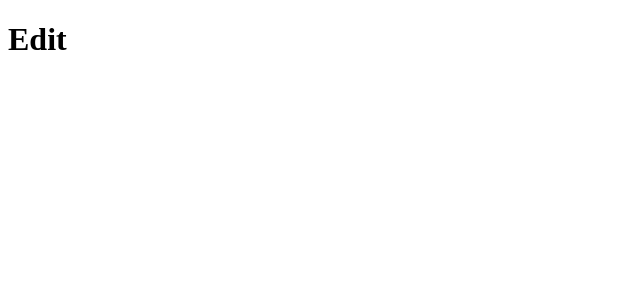
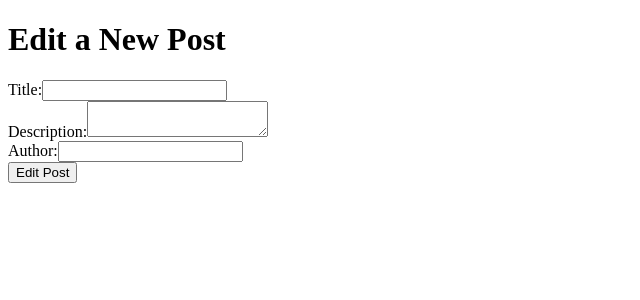
Before and after one commit to StarchyPepper29/StarchyConnection, a React (Vite) app in the folder StarchyConnection/: page /blog/1/edit in a window 1280 px wide. Shown: the top 300 px of the page, without its empty margins (0-640 px from the left). Built offline with nearby package versions, Linux system fonts and the light colour scheme; no server answers; the HTML template or start-up script is replaced by a standard one.

Commit message:
Implemented Edit Post

```diff
--- a/StarchyConnection/src/pages/edit.jsx
+++ b/StarchyConnection/src/pages/edit.jsx
@@ -1,13 +1,85 @@
 import React from 'react'
-import { useParams } from 'react-router-dom'
-const edit = () => {
+import { useState, useEffect } from 'react';
+import { useParams } from 'react-router-dom';
+import axios from 'axios';
+import { useNavigate } from "react-router-dom";
 
+const Edit = () => {
+  const { id } = useParams();
+  const navigate = useNavigate();
+  const [title, setTitle] = useState('');
+  const [description, setDescription] = useState('');
+  const [author, setAuthor] = useState('');
+
+  useEffect(() => {
+    axios.get(`http://localhost:3000/blogs/${id}`)
+        .then((response) => {
+            setTitle(response.data.title);
+            setDescription(response.data.body);
+            setAuthor(response.data.author);
+        })
+        .catch((error) => {
+            console.log(error);
+        });
+}, [id]);
+
+
+
+  const handleSubmit = () => {
+    const newPost = {
+      title: title,
+      author: author,
+      body: description,
+
+    };
+    axios.put(`http://localhost:3000/blogs/${id}`, newPost)
+    .then((response) => {
+      console.log(response);
+    }).then(() => {
+      navigate('/blog');
+    }
+    )
+    .catch((error) => {
+      console.log(error);
+    });
+  };
 
   return (
     <div>
-        <h1>Edit</h1>
-    </div>
-  )
-}
+    <h1>Edit a New Post</h1>
+      <div>
+        <label htmlFor="title">Title:</label>
+        <input
+          type="text"
+          id="title"
+          value={title}
+          onChange={(e) => setTitle(e.target.value)}
+        />
+      </div>
 
-export default edit
+      <div>
+        <label htmlFor="description">Description:</label>
+        <textarea
+          id="description"
+          value={description}
+          onChange={(e) => setDescription(e.target.value)}
+        />
+      </div>
+      <div>
+        <label htmlFor="author">Author:</label>
+        <input
+          type="text"
+          id="author"
+          value={author}
+          onChange={(e) => setAuthor(e.target.value)}
+        />
+      </div>
+      <button onClick={handleSubmit}
+       >Edit Post</button>
+
+  </div>
+  );
+};
+
+
+export default Edit
```
